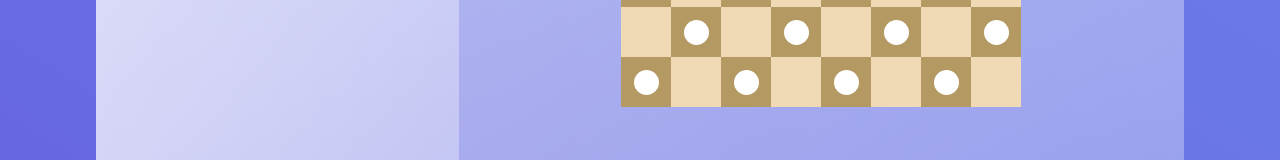
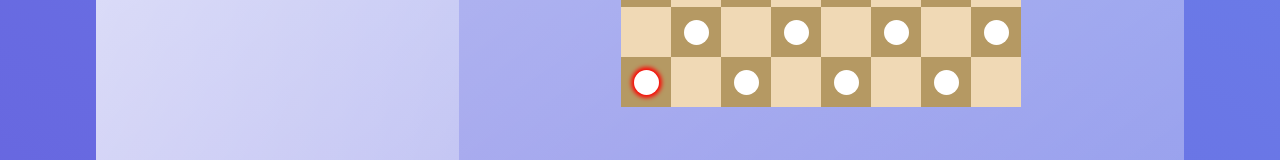
Before and after one commit to daburch/react-checkers, a React (Create React App) app: page / in a window 1280 px wide. Shown: the part 493-653 px from the top of the page. Built offline with nearby package versions, Linux system fonts and the light colour scheme.

Commit message:
implement king movement

```diff
--- a/src/App.css
+++ b/src/App.css
@@ -64,6 +64,10 @@ main {
   background: #f0d9b5;
 }
 
+.king {
+  box-shadow: 0 0 3pt 2pt red;
+}
+
 .circle-white {
   width: 50%;
   height: 50%;
--- a/src/components/Board.jsx
+++ b/src/components/Board.jsx
@@ -16,7 +16,7 @@ function buildBoard(pieces) {
             var squareColor = (row + col) % 2 === 0 ? "black" : "white"
             var pieceColor = piece == null ? "none" : piece.color
 
-            b.push({ squareID: squareID, color: squareColor, piece: pieceColor })
+            b.push({ squareID: squareID, color: squareColor, pieceColor: pieceColor, piece: piece })
         }
     }
 
@@ -65,7 +65,7 @@ class Board extends Component {
                     <div className="board">
                         {
                             this.getSquares(this.props.isReversed).map((data) => (
-                                <Square key={ data.squareID } squareID={ data.squareID } color={ data.color } piece={ data.piece } sendMoveToServer={ this.props.sendMoveToServer } />
+                                <Square key={ data.squareID } squareID={ data.squareID } color={ data.color } pieceColor={ data.pieceColor } piece={ data.piece } sendMoveToServer={ this.props.sendMoveToServer } />
                             ))
                         }
                     </div>
--- a/src/components/Game.jsx
+++ b/src/components/Game.jsx
@@ -9,9 +9,10 @@ function updateGame(pieces) {
     gameSubject.next(pieces)
 }
 
-function validateCell(cell) {
-    var c = cell[0].charCodeAt(0) - 97
-    var r = cell[1].charCodeAt(0) - 48
+// determine if a given cellID falls within board constraints
+function validateCell(cellID) {
+    var c = cellID[0].charCodeAt(0) - 97
+    var r = cellID[1].charCodeAt(0) - 48
     var v = !(c < 0 || c > 7 || r < 0 || r > 7)
 
     return [v, c, r]
@@ -20,35 +21,35 @@ function validateCell(cell) {
 export function newBoard() {
     var b = {}
 
-    b["a1"] = { color: "white" }
-    b["c1"] = { color: "white" }
-    b["e1"] = { color: "white" }
-    b["g1"] = { color: "white" }
+    b["a1"] = { color: "white", isKing: true }
+    b["c1"] = { color: "white", isKing: false }
+    b["e1"] = { color: "white", isKing: false }
+    b["g1"] = { color: "white", isKing: false }
 
-    b["b2"] = { color: "white" }
-    b["d2"] = { color: "white" }
-    b["f2"] = { color: "white" }
-    b["h2"] = { color: "white" }
+    b["b2"] = { color: "white", isKing: false }
+    b["d2"] = { color: "white", isKing: false }
+    b["f2"] = { color: "white", isKing: false }
+    b["h2"] = { color: "white", isKing: false }
 
-    b["a3"] = { color: "white" }
-    b["c3"] = { color: "white" }
-    b["e3"] = { color: "white" }
-    b["g3"] = { color: "white" }
+    b["a3"] = { color: "white", isKing: false }
+    b["c3"] = { color: "white", isKing: false }
+    b["e3"] = { color: "white", isKing: false }
+    b["g3"] = { color: "white", isKing: false }
 
-    b["b6"] = { color: "black" }
-    b["d6"] = { color: "black" }
-    b["f6"] = { color: "black" }
-    b["h6"] = { color: "black" }
+    b["b6"] = { color: "black", isKing: false }
+    b["d6"] = { color: "black", isKing: false }
+    b["f6"] = { color: "black", isKing: false }
+    b["h6"] = { color: "black", isKing: false }
 
-    b["a7"] = { color: "black" }
-    b["c7"] = { color: "black" }
-    b["e7"] = { color: "black" }
-    b["g7"] = { color: "black" }
+    b["a7"] = { color: "black", isKing: false }
+    b["c7"] = { color: "black", isKing: false }
+    b["e7"] = { color: "black", isKing: false }
+    b["g7"] = { color: "black", isKing: false }
 
-    b["b8"] = { color: "black" }
-    b["d8"] = { color: "black" }
-    b["f8"] = { color: "black" }
-    b["h8"] = { color: "black" }
+    b["b8"] = { color: "black", isKing: false }
+    b["d8"] = { color: "black", isKing: false }
+    b["f8"] = { color: "black", isKing: false }
+    b["h8"] = { color: "black", isKing: false }
 
     return b
 }
@@ -120,16 +121,27 @@ class Game extends Component {
         }
     }
 
+    connected() {
+        return this.state.gameConnection != null
+    }
+
     sendMoveToServer(from, to) {
-        if (this.state.gameConnection != null) {
-            if (this.moveIsValid(from, to)) {
-                this.state.gameConnection.send(`{ "action": "move", "from": "${from}", "to": "${to}" }`)
-            } else {
-                console.debug("Invalid move")
-            }
-        } else {
-            console.debug("not connected to server")
+        if (!this.connected()) {
+            console.log("Can't send move: Not connected to server")
+            return
         }
+
+        if (!this.isTurn()) {
+            console.log("Can't send move: Not your turn.")
+            return
+        }
+
+        if (!this.moveIsValid(from, to)) {
+            console.log("Can't send move: Invalid move.")
+            return
+        }
+
+        this.state.gameConnection.send(`{ "action": "move", "from": "${from}", "to": "${to}" }`)
     }
 
     surrender() {
@@ -138,11 +150,12 @@ class Game extends Component {
     }
 
     sendStatusUpdateToServer(status) {
-        if (this.state.gameConnection != null) {
-            this.state.gameConnection.send(`{ "action": "updateStatus", "status": "${status}" }`)
-        } else {
-            console.debug("not connected to server")
+        if (!this.connected()) {
+            console.log("Can't update status: Not connected to server")
+            return
         }
+
+        this.state.gameConnection.send(`{ "action": "updateStatus", "status": "${status}" }`)
     }
 
     movePiece(from, to) {
@@ -164,6 +177,7 @@ class Game extends Component {
         }
     }
 
+    // check if the current player could make move the piece from b.[from] to b.[to]
     moveIsValid(from, to) {
         const [fValid, fCol, fRow] = validateCell(from)
         const [tValid, tCol, tRow] = validateCell(to)
@@ -173,17 +187,35 @@ class Game extends Component {
             return false
         }
 
+        var b = this.state.board
+
+        // source square must have a piece and that piece must match the player color
+        var piece = b[from]
+        if (piece == null || piece.color !== this.state.playerColor) {
+            return false
+        }
+
+        // target square must be empty
+        if (b[to] != null) {
+            return false
+        }
+
+        // column and row deltas
         var cDelta = tCol - fCol
         var rDelta = tRow - fRow
-        var b = this.state.board
 
-        return (this.isTurn() &&                                    // can only move on correct turn
-                b[from] != null &&                                  // source square has a piece
-                b[to] == null &&                                    // target square is empty
-                b[from].color === this.state.playerColor &&         // can only move assigned pieces
-                (cDelta === 1 || cDelta === -1) &&                  // 1 space left/right
-                ((b[from].color === "white" && rDelta === 1) ||     // white can only move 1 -> 8 by one space
-                (b[from].color === "black" && rDelta === -1)))      // black can only move 8 -> 1 by one space
+        // can only move 1 space left / right unless jumping
+        if (!(cDelta === 1 || cDelta === -1)) {
+            return false
+        }
+
+        if (piece.isKing) {
+            // kings can move in either direction
+            return rDelta === 1 || rDelta === -1
+        } else {
+            return  (piece.color === "white" && rDelta === 1) ||    // white can only move 1 -> 8 by one space
+                    (piece.color === "black" && rDelta === -1)      // black can only move 8 -> 1 by one space
+        }
     }
 
     isTurn() {
--- a/src/components/Piece.jsx
+++ b/src/components/Piece.jsx
@@ -12,5 +12,5 @@ export default function Piece(props) {
         })
     })
 
-    return <div className={ "piece circle-" + props.color } ref={ drag } />;
+    return <div className={ "piece circle-" + props.color + (props.isKing ? " king" : "") } ref={ drag } />;
 }
--- a/src/components/Square.jsx
+++ b/src/components/Square.jsx
@@ -3,11 +3,11 @@ import Piece from './Piece';
 import { useDrop } from 'react-dnd';
 
 function buildPiece(piece, pos) {
-    if (piece === "none") {
+    if (piece == null) {
         return ""
     }
 
-    return <Piece color={ piece } pos={ pos } />
+    return <Piece color={ piece.color } pos={ pos } isKing={ piece.isKing } />
 }
 
 export default function Square(props) {
```
